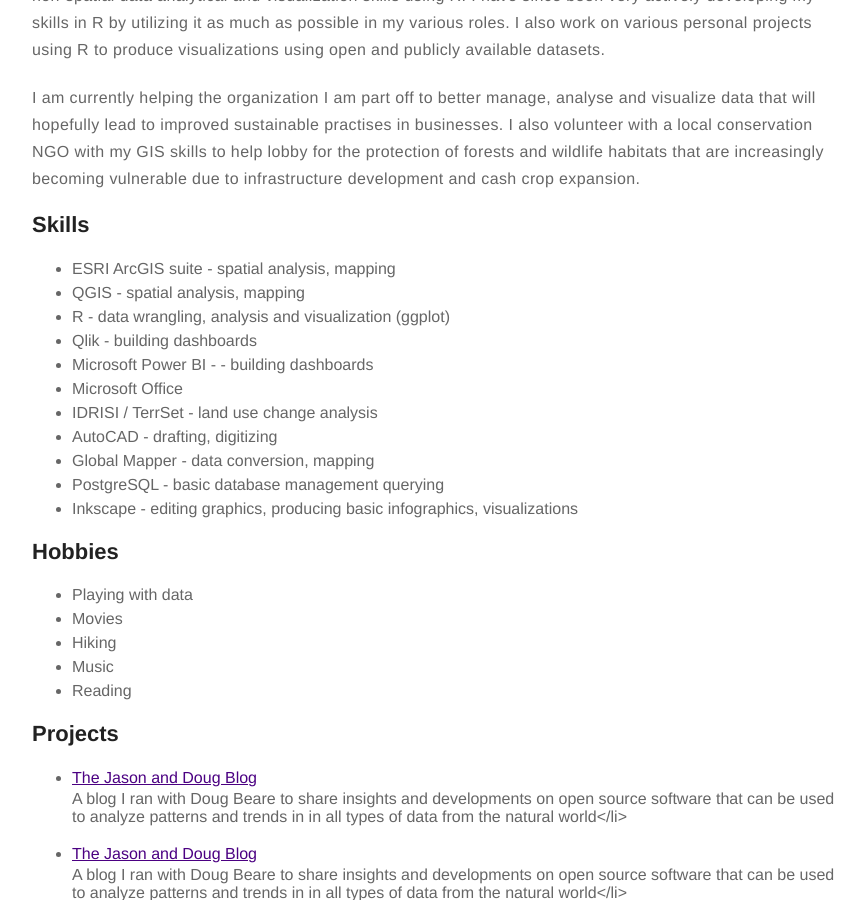
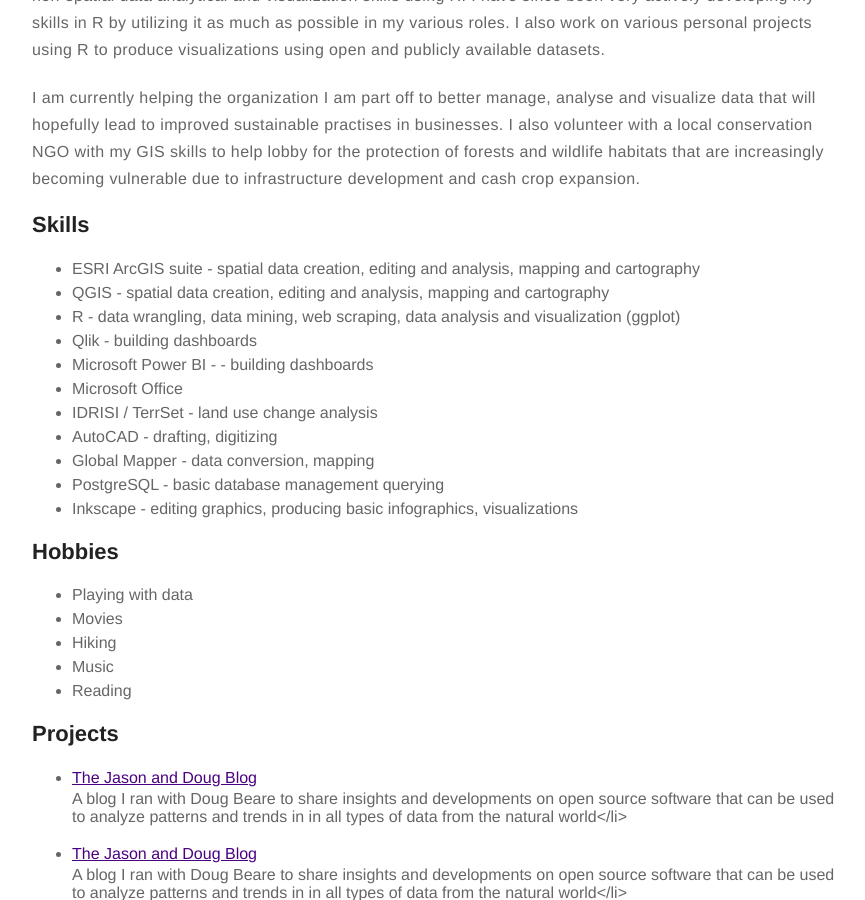
Before and after one commit to jasonjb82/jasonjb82.github.io, a Jekyll site: the page built from about.md, in a window 1280 px wide and 900 px high, scrolled down 984 px. Shown: the whole window, without its empty margins (203-1068 px from the left). Built offline with Jekyll 4.4.1, drawn with Linux system fonts in a browser that asks for light colours.

Commit message:
Create about.md

```diff
--- a/about.md
+++ b/about.md
@@ -34,9 +34,9 @@
 <h2>Skills</h2>
 
 <ul class="skill-list">
-	<li>ESRI ArcGIS suite - spatial analysis, mapping</li>
-	<li>QGIS - spatial analysis, mapping</li>
-	<li>R - data wrangling, analysis and visualization (ggplot)</li>
+	<li>ESRI ArcGIS suite - spatial data creation, editing and analysis, mapping and cartography</li>
+	<li>QGIS - spatial data creation, editing and analysis, mapping and cartography</li>
+	<li>R - data wrangling, data mining, web scraping, data analysis and visualization (ggplot)</li>
 	<li>Qlik - building dashboards</li>
 	<li>Microsoft Power BI - - building dashboards</li>
 	<li>Microsoft Office</li>
```
